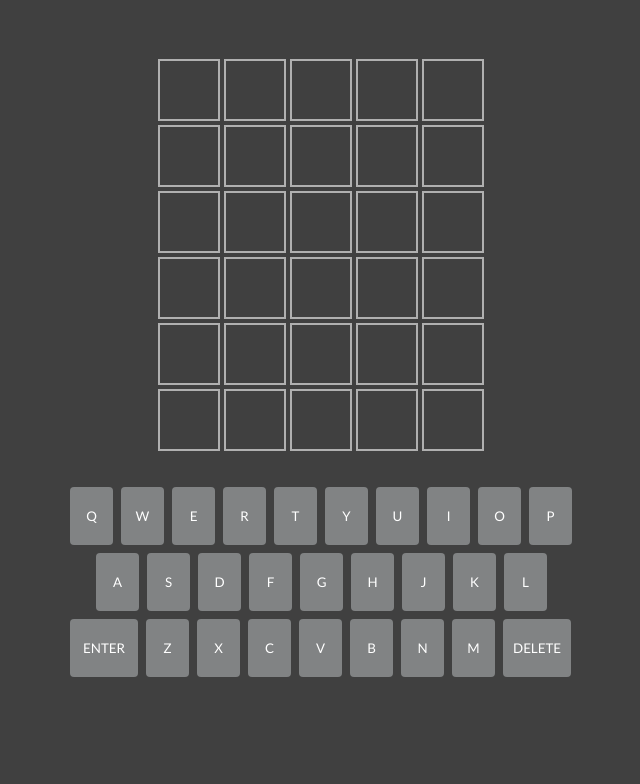
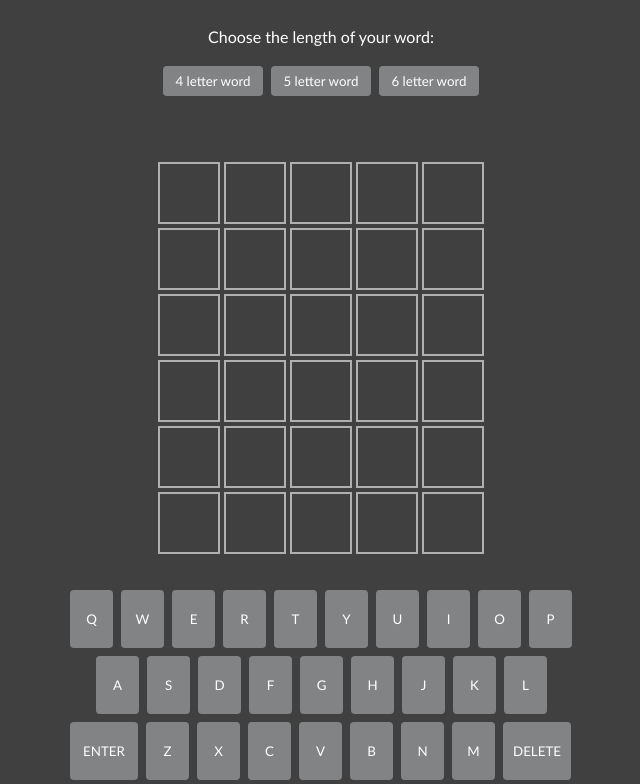
Before and after one commit to higgsj82/jordle, a website: page index.html in a window 1280 px wide. Shown: the part 94-878 px from the top of the page, without its empty margins (319-959 px from the left). Before the commit the page ends 800 px from the top, so only its background shows below. Drawn offline with Linux system fonts and the light colour scheme; no server answers.

Commit message:
added buttons to choose the length of the word

```diff
--- a/app.js
+++ b/app.js
@@ -1,20 +1,33 @@
 const tileDisplay = document.querySelector('.tile-container')
 const keyboard = document.querySelector('.key-container')
 const messageDisplay = document.querySelector('.message-container')
+const quantityToggle = document.querySelector('.quantity-toggle')
 
-let correctWord;
+let correctWord = "GREAT";
+let wordLength;
+const wordLengths = [4,5,6]
 
-const getWord = () => {
-    fetch('http://localhost:3000/word')
-        .then(response => response.json())
-        .then(json => {
-            // console.log(json)
-            correctWord = json.toUpperCase()
-        })
-        .catch(err => console.log(err))
-}
 
-getWord()
+wordLengths.forEach(num => {
+    const buttonElement = document.createElement('button')
+    buttonElement.textContent = `${num} letter word`
+    buttonElement.setAttribute('id', 'word-length-' + num)
+    buttonElement.addEventListener('click', () => wordLength = num)
+    quantityToggle.append(buttonElement)
+})
+
+
+// const getWord = () => {
+//     fetch('http://localhost:3000/word')
+//         .then(response => response.json())
+//         .then(json => {
+//             // console.log(json)
+//             correctWord = json.toUpperCase()
+//         })
+//         .catch(err => console.log(err))
+// }
+
+// getWord()
 
 const keys = [
     'Q',
--- a/index.html
+++ b/index.html
@@ -14,7 +14,10 @@
             <div class="title-container">
                 <h1>Jordle</h1>
             </div>
-            <!-- <div class="quantity-toggle"></div> -->
+            <div class="quantity-container">
+                <p>Choose the length of your word:</p>
+                <div class="quantity-toggle"></div>
+            </div>
             <div class="message-container"></div>
             <div class="tile-container"></div>
             <div class="key-container"></div>
--- a/style.css
+++ b/style.css
@@ -19,6 +19,31 @@ body {
     text-align: center;
     width: 510px;
     border-bottom: solid 1px #B0B0B0;
+}
+
+.quantity-container{
+    height: 100px;
+    width: 350px;
+    margin-top: 30px;
+    text-align: center;
+}
+
+.quantity-container p{
+    margin-top: unset
+}
+
+.quantity-toggle{
+    justify-content: space-between;
+    text-align: center;
+}
+
+.quantity-toggle button {
+    width: 100px;
+    height: 30px;
+    border-radius: 4px;
+    border: none;
+    background-color: #818384;
+    margin: 4px;
 }
 
 .tile-container {
```
